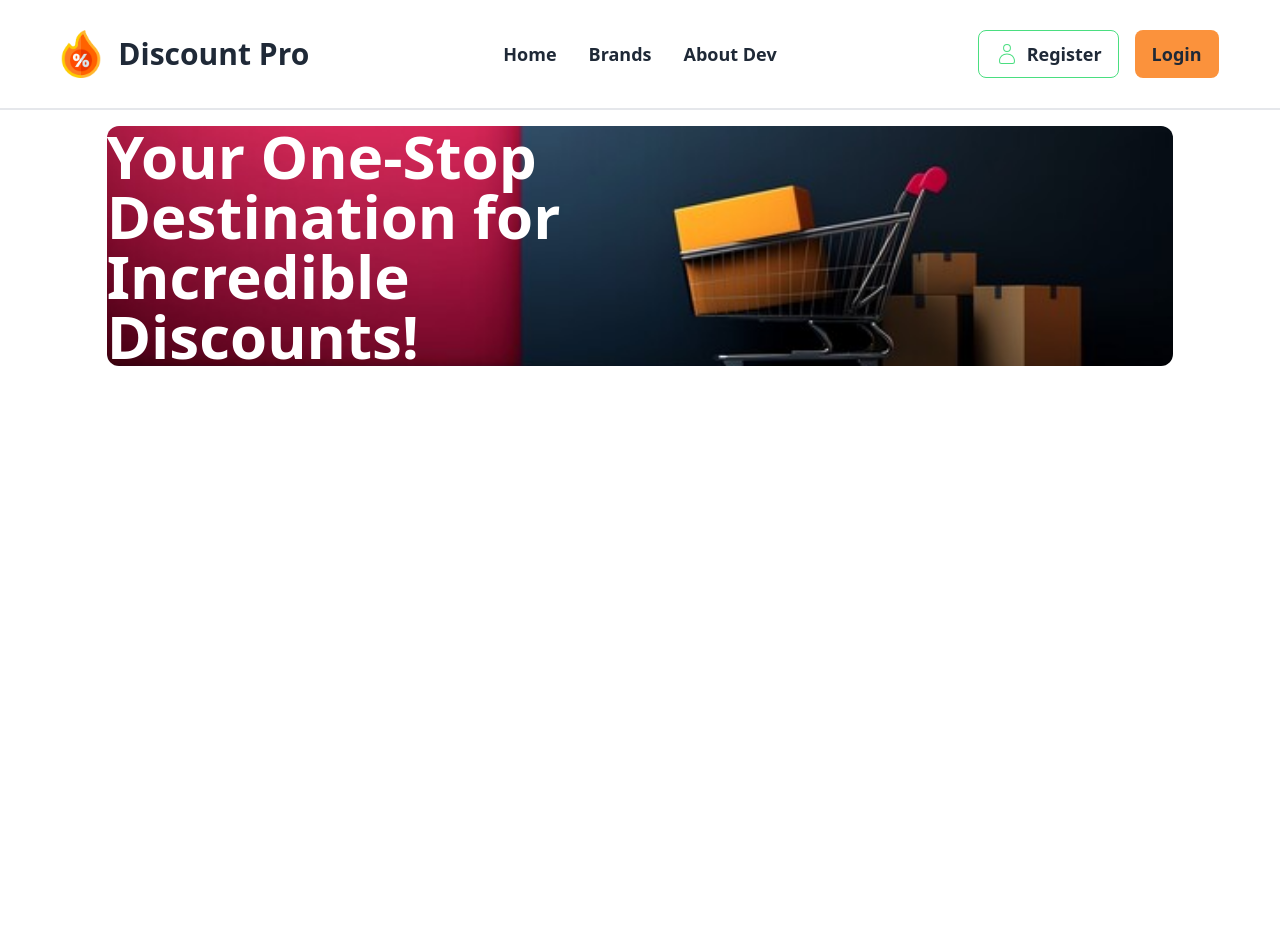
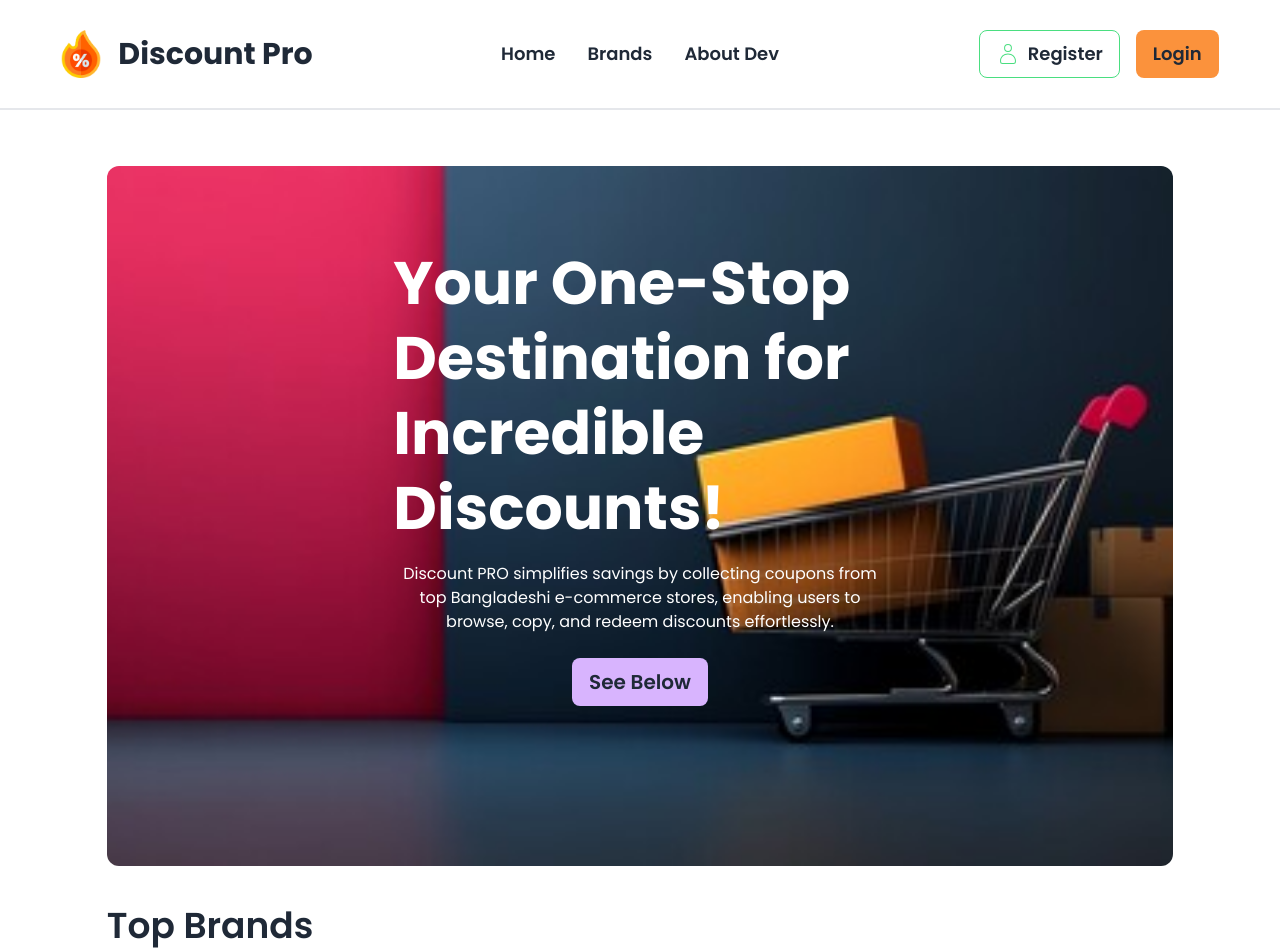
Before and after one commit to abusaleh123/Discount-Pro, a React (Vite) app: page / in a window 1280 px wide. Shown: the top 952 px of the page. Before the commit the page ends 800 px from the top, so only its background shows below. Built offline with nearby package versions, Linux system fonts and the light colour scheme.

Commit message:
marquee and home card section added

```diff
--- a/index.html
+++ b/index.html
@@ -3,6 +3,9 @@
   <head>
     <meta charset="UTF-8" />
     <link rel="icon" type="image/svg+xml" href="/vite.svg" />
+    <link rel="preconnect" href="https://fonts.googleapis.com">
+<link rel="preconnect" href="https://fonts.gstatic.com" crossorigin>
+<link href="https://fonts.googleapis.com/css2?family=Poppins:ital,wght@0,100;0,200;0,300;0,400;0,500;0,600;0,700;0,800;0,900;1,100;1,200;1,300;1,400;1,500;1,600;1,700;1,800;1,900&display=swap" rel="stylesheet">
     <meta name="viewport" content="width=device-width, initial-scale=1.0" />
     <title>Vite + React</title>
   </head>
--- a/package.json
+++ b/package.json
@@ -15,6 +15,7 @@
     "match-sorter": "^8.0.0",
     "react": "^18.3.1",
     "react-dom": "^18.3.1",
+    "react-fast-marquee": "^1.6.5",
     "react-icons": "^5.3.0",
     "react-router-dom": "^6.28.0",
     "sort-by": "^1.2.0"
--- a/public/coupon.json
+++ b/public/coupon.json
@@ -23,6 +23,7 @@
       ],
       "shop_Link": "https://techworld.com",
       "category": "Electronics",
+      "totalCoupons": 20,
       "isSaleOn": true
     },
     {
@@ -49,6 +50,7 @@
       ],
       "shop_Link": "https://fashionfiesta.com",
       "category": "Clothing",
+      "totalCoupons": 7,
       "isSaleOn": true
     },
     {
@@ -96,11 +98,13 @@
           "description": "Get a free yoga mat with purchases over $100.",
           "expiry_date": "2024-12-20",
           "condition": "Limited to one free item per order.",
+
           "coupon_type": "Free Gift"
         }
       ],
       "shop_Link": "https://fitnesspro.com",
       "category": "Fitness",
+      "totalCoupons": 10,
       "isSaleOn": true
     },
     {
@@ -127,6 +131,7 @@
       ],
       "shop_Link": "https://homehaven.com",
       "category": "Home & Living",
+      "totalCoupons": 5,
       "isSaleOn": false
     },
     {
@@ -153,6 +158,7 @@
       ],
       "shop_Link": "https://booknook.com",
       "category": "Books",
+      "totalCoupons": 15,
       "isSaleOn": true
     },
     {
@@ -179,7 +185,8 @@
       ],
       "shop_Link": "https://beautybliss.com",
       "category": "Beauty",
-      "isSaleOn": false
+      "totalCoupons": 3,
+      "isSaleOn": true
     },
     {
       "_id": "8j9k0l1m2n",
@@ -205,7 +212,8 @@
       ],
       "shop_Link": "https://gadgetgalaxy.com",
       "category": "Electronics",
-      "isSaleOn": true
+      "totalCoupons": 8,
+      "isSaleOn": false
     },
     {
       "_id": "9o0p1q2r3s",
@@ -231,6 +239,7 @@
       ],
       "shop_Link": "https://petparadise.com",
       "category": "Pets",
+      "totalCoupons": 4,
       "isSaleOn": true
     },
     {
@@ -257,6 +266,7 @@
       ],
       "shop_Link": "https://adventuregear.com",
       "category": "Outdoor",
+      "totalCoupons": 12,
       "isSaleOn": true
     }
   ]
--- /dev/null
+++ b/src/Components/Banner.jsx
@@ -0,0 +1,69 @@
+import React, { useEffect, useState } from 'react';
+import Marquee from "react-fast-marquee";
+import { Link } from 'react-router-dom';
+
+const Banner = () => {
+    const [brands, setBrands] = useState([]);
+    useEffect(() => {
+        fetch('./coupon.json')
+        .then(res => res.json())
+        .then(data => setBrands(data))
+},[]);
+const saleOn = brands.filter(isSale => isSale.isSaleOn)
+    return (
+        <div>
+                <section>
+             {/* Banner */}
+<div className='bgimage  w-10/12 mx-auto rounded-xl pt-20 pb-40 px-10 mt-10'>
+    <div className='flex flex-col justify-center items-center'>
+<h1 className='text-white text-6xl w-6/12 font-bold leading-tight '>Your One-Stop Destination for Incredible Discounts!</h1>
+<p className='text-white w-2/4 text-center mt-4'>Discount PRO simplifies savings by collecting coupons from top Bangladeshi e-commerce stores, enabling users to browse, copy, and redeem discounts effortlessly.</p>
+<button className='btn mt-6 btn-ghost bg-purple-300 text-xl'>See Below</button>
+    </div>
+</div>
+            {/* Banner */}
+       </section>
+
+       <div className='lg:w-10/12 w-11/12 mx-auto mt-10' >
+        <h1 className="text-4xl font-semibold ">Top Brands</h1>
+        <Marquee pauseOnHover className='border  py-4 mt-6 rounded-xl border-green-400'>
+          {
+            brands.map((logo, idx) => <Link to={"/brands"} className='flex '><img key={idx} className='w-20 flex mr-12 rounded-full' src={logo.brand_logo}></img></Link>)
+          }
+        </Marquee>
+
+       </div>
+
+       <div className='mt-20 '>
+<h1 className="text-3xl mb-10 font-bold w-10/12 mx-auto">Brand with Active Status</h1>
+<div className='grid grid-cols-1 md:grid-cols-2 lg:grid-cols-3 mx-auto w-10/12  gap-8'>
+{
+    saleOn.length > 0 ? saleOn.map((brand) => (
+        <div className="card text-start border bg-base-100">
+  <figure className="px-10 pt-10">
+   <Link to={"/brands"}>
+   <img
+      src={brand.brand_logo}
+      alt="brand"
+      className="rounded-xl w-52" />
+   </Link>
+  </figure>
+  <div className="card-body items-center text-start">
+    <h2 className="card-title text-2xl font-semibold ">{brand.brand_name}</h2>
+    <p>{brand.description}</p>
+    <p className="font-semibold">Total Coupons: {brand.totalCoupons}</p>
+    <p className="font-bold">Category:<span className='text-red-400 font-normal'> {brand.category}</span></p>
+    <div className="card-actions">
+      {/* <button className="btn w-full btn-ghost   md:w-96 border border-green-400 ">Buy Now</button> */}
+    </div>
+  </div>
+</div>
+    )) : <p>No Data is Available</p>
+}
+</div>
+       </div>
+        </div>
+    );
+};
+
+export default Banner;
--- a/src/Components/Home.jsx
+++ b/src/Components/Home.jsx
@@ -1,6 +1,7 @@
 import React from 'react';
 import Header from '../Header';
 import img from '../../src/assets/wallpaperflare.com_wallpaper.jpg'
+import { Outlet } from 'react-router-dom';
 
 const Home = () => {
     return (
@@ -9,16 +10,13 @@ const Home = () => {
             {/* Navbar */}
             <Header></Header>
             {/* Navbar */}
-       <section>
-             {/* Banner */}
-<div className='bgimage  w-10/12 mx-auto rounded-xl'>
-    <div className='opacity-100'>
-<h1 className='text-white text-6xl w-6/12 font-bold  '>Your One-Stop Destination for Incredible Discounts!</h1>
-    </div>
-</div>
-            {/* Banner */}
-       </section>
-           </header>
+            </header>
+   <Outlet>
+
+   </Outlet>
+          <footer>
+
+          </footer>
         </div>
     );
 };
--- a/src/index.css
+++ b/src/index.css
@@ -15,3 +15,7 @@
     /* height: 900px; */
     background-position: center;
 }
+
+body{
+    font-family: "Poppins", sans-serif;
+}
```
Also changed, not shown: src/Routes/Router.jsx (+11 -0 lines), 1 other file (tests, documents, lock files or other folders).
